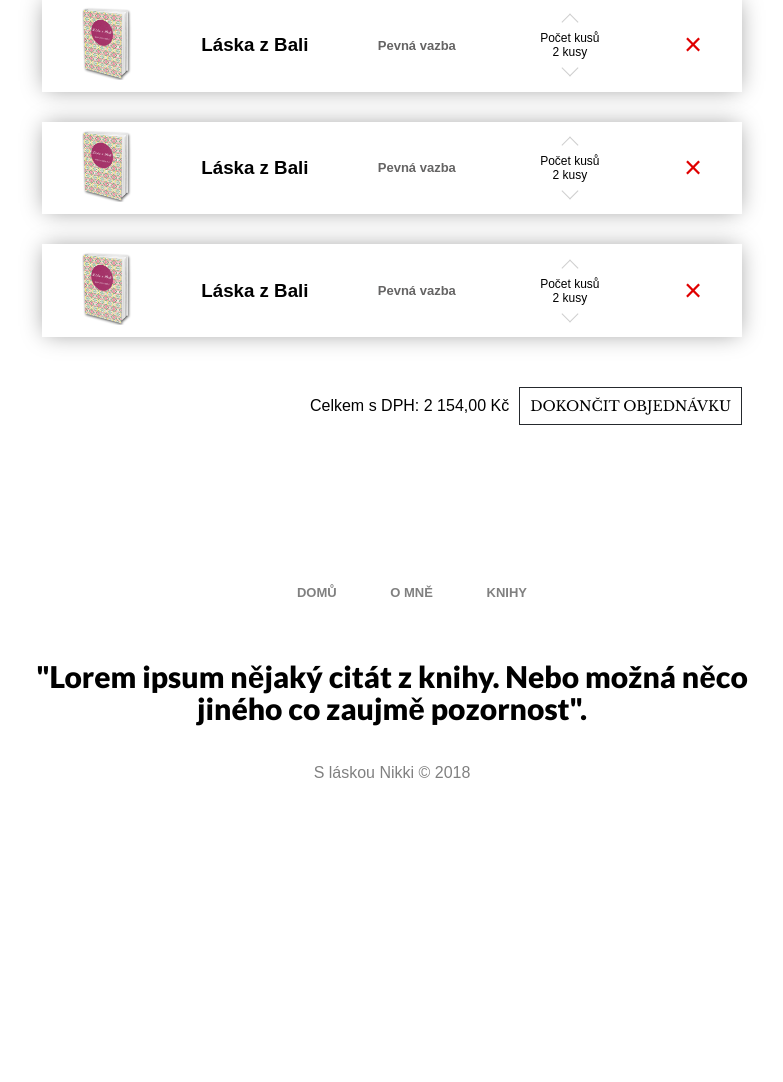
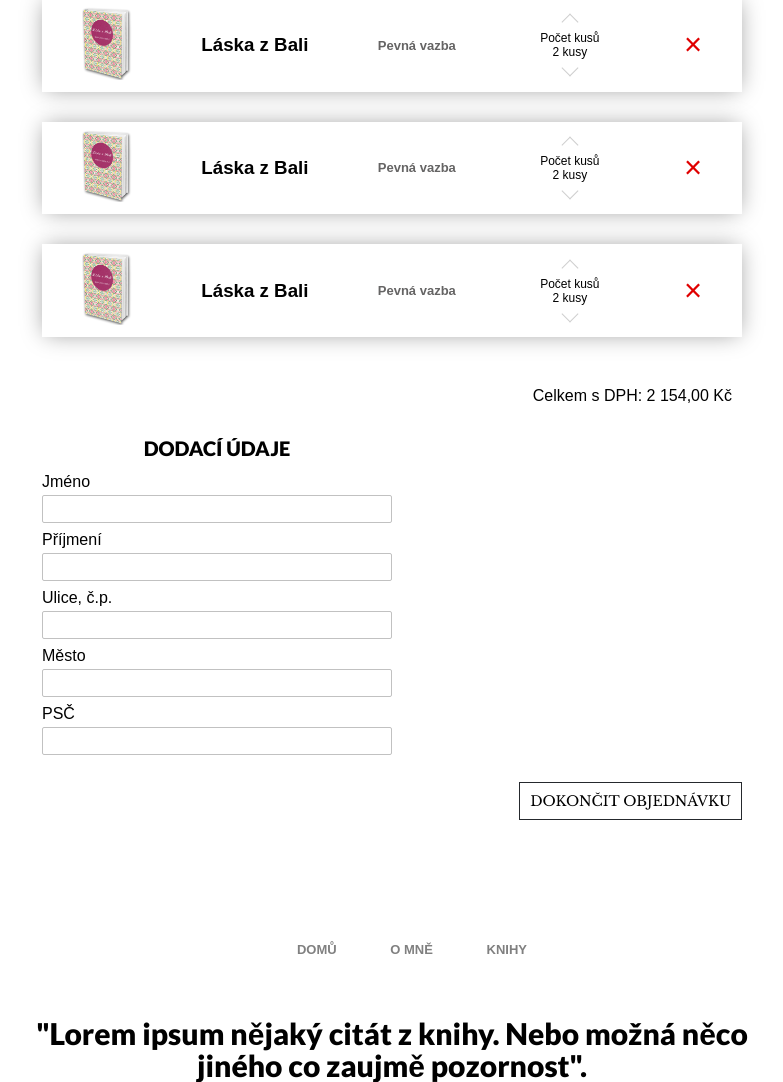
Before and after one commit to OSIA-team/SLaskouNikki, a PHP site: page /kosik.html in a window 1280 px wide. Shown: the part 448-1530 px from the top of the page, without its empty margins (248-1031 px from the left). Before the commit the page ends 1226 px from the top, so only its background shows below. Run offline with PHP 8.4, Linux system fonts and the light colour scheme; some web fonts are replaced.

Commit message:
add form for getting info about client

```diff
--- a/kosik.html
+++ b/kosik.html
@@ -121,8 +121,34 @@
 
             <div class="suma">
               <div class="cena">Celkem s DPH: 2 154,00 Kč</div>
-              <input type="submit" class="btn-transparent" name="send" value="DOKONČIT OBJEDNÁVKU">
             </div>
+
+            <div class="shipping">
+              <h1>Dodací údaje</h1>
+              <div class="row col-6">
+                <label for="jmeno">Jméno</label>
+                <input id="jmeno" type="text" name="jmeno" value="" autocomplete="name" required>
+              </div>
+              <div class="row col-6">
+                <label for="prijmeni">Příjmení</label>
+                <input id="prijmeni" type="text" name="prijmeni" value="" required>
+              </div>
+              <div class="row col-6">
+                <label for="street">Ulice, č.p.</label>
+                <input id="street" type="text" name="ulice" value="" autocomplete="shipping street-address" required>
+              </div>
+              <div class="row col-6">
+                <label for="city">Město</label>
+                <input id="city" type="text" name="mesto" value="" autocomplete="shipping locality" required>
+              </div>
+              <div class="row col-6">
+                <label for="psc">PSČ</label>
+                <input id="psc" type="text" name="psc" value="" autocomplete="shipping postal-code" required>
+              </div>
+
+            </div>
+
+            <input type="submit" class="btn-transparent" name="send" value="DOKONČIT OBJEDNÁVKU">
           </form>
 
         </div>
--- a/style/main-style.css
+++ b/style/main-style.css
@@ -550,6 +550,51 @@ footer{
   justify-content: flex-end;
   margin-top: 50px;
 }
+
+.shipping label{
+  width: 100%;
+  display: block;
+}
+
+.shipping input{
+  margin-bottom: 6px;
+}
+
+.shipping input[type="submit"]{
+  float: right;
+  margin-top: 10px;
+}
+
+.shipping input[type="text"]{
+  margin-top: 4px;
+  margin-bottom: 0px;
+  border-radius: 2px;
+  border: 1px solid #c1c1c1;
+  height: 28px;
+  font-size: 14px;
+  width: 100%;
+  padding: 0 6px;
+  line-height: 28px;
+  color: #3e3e3e;
+}
+
+.shipping .row{
+  margin-bottom: 8px;
+  width: 100%;
+}
+
+.shipping{
+  max-width: 350px;
+  margin: 27px 0;
+}
+
+.row.col-6{
+  max-width: 350px;
+}
+
+#order-list input.btn-transparent {
+    float: right;
+}
 @media only screen and (max-width: 980px) {
   #topstory{
     height: auto;
```
